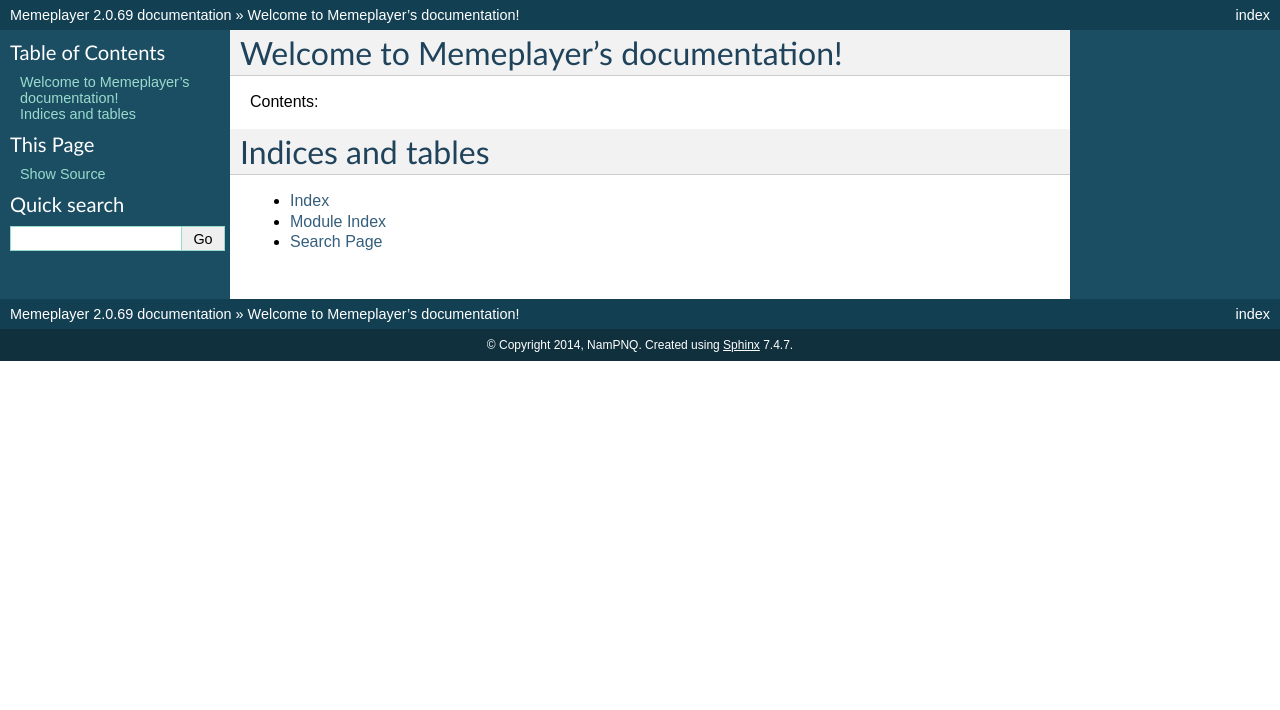
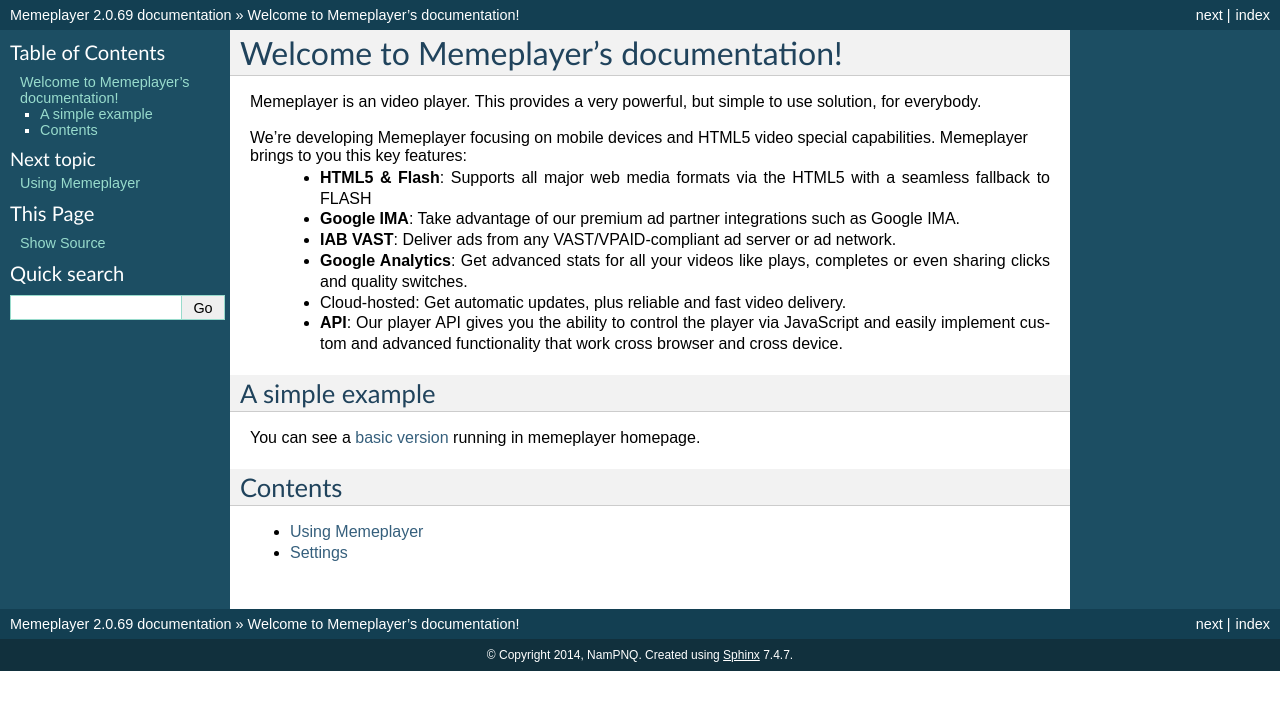
Before and after one commit to NamPNQ/memeplayer, a Sphinx documentation site: the page built from docs/index.rst, in a window 1280 px wide. Shown: the top 710 px of the page. Built offline with Sphinx 7.4.7, drawn with Linux system fonts in a browser that asks for light colours.

Commit message:
Fix something

```diff
--- a/docs/index.rst
+++ b/docs/index.rst
@@ -1,21 +1,29 @@
-.. Memeplayer documentation master file, created by
-   sphinx-quickstart on Thu Sep  4 12:23:24 2014.
-   You can adapt this file completely to your liking, but it should at least
-   contain the root `toctree` directive.
 
 Welcome to Memeplayer's documentation!
 ======================================
 
-Contents:
+Memeplayer is an video player. This provides a very powerful, but simple to use solution, for everybody.
+
+We're developing Memeplayer focusing on mobile devices and HTML5 video special capabilities. Memeplayer brings to you this key features:
+	* **HTML5 & Flash**: Supports all major web media formats via the HTML5 with a seamless fallback to FLASH
+	* **Google IMA**: Take advantage of our premium ad partner integrations such as Google IMA.
+	* **IAB VAST**: Deliver ads from any VAST/VPAID-compliant ad server or ad network.
+	* **Google Analytics**: Get advanced stats for all your videos like plays, completes or even sharing clicks and quality switches.
+	* Cloud-hosted: Get automatic updates, plus reliable and fast video delivery.
+	* **API**: Our player API gives you the ability to control the player via JavaScript and easily implement custom and advanced functionality that work cross browser and cross device.
+
+
+A simple example
+-----------------
+
+You can see a `basic version <http://memeplayer.com>`_ running in memeplayer homepage.
+
+Contents
+--------
 
 .. toctree::
    :maxdepth: 2
+   :glob:
 
-
-
-Indices and tables
-==================
-
-* :ref:`genindex`
-* :ref:`modindex`
-* :ref:`search`
+   using
+   settings
--- /dev/null
+++ b/docs/settings.rst
@@ -0,0 +1,2 @@
+Settings
+========
--- /dev/null
+++ b/docs/using.rst
@@ -0,0 +1,2 @@
+Using Memeplayer
+================
```
